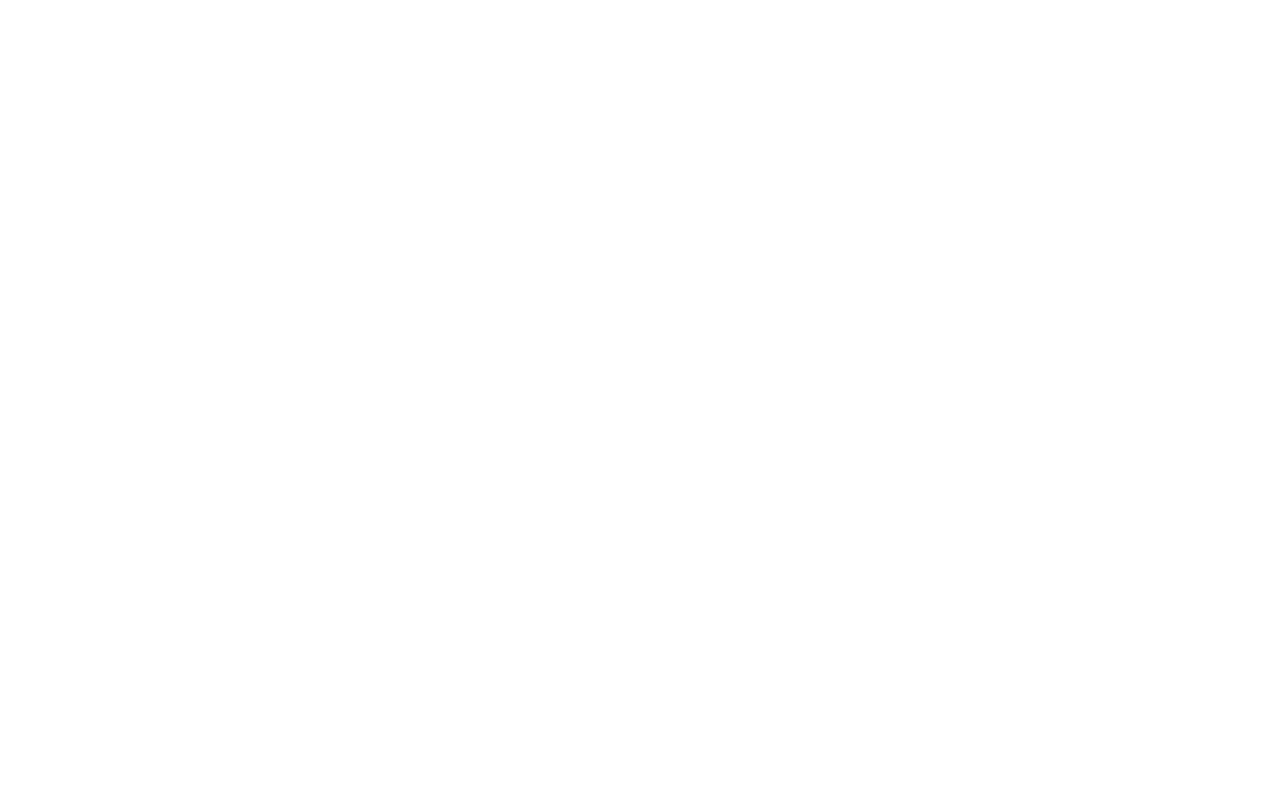
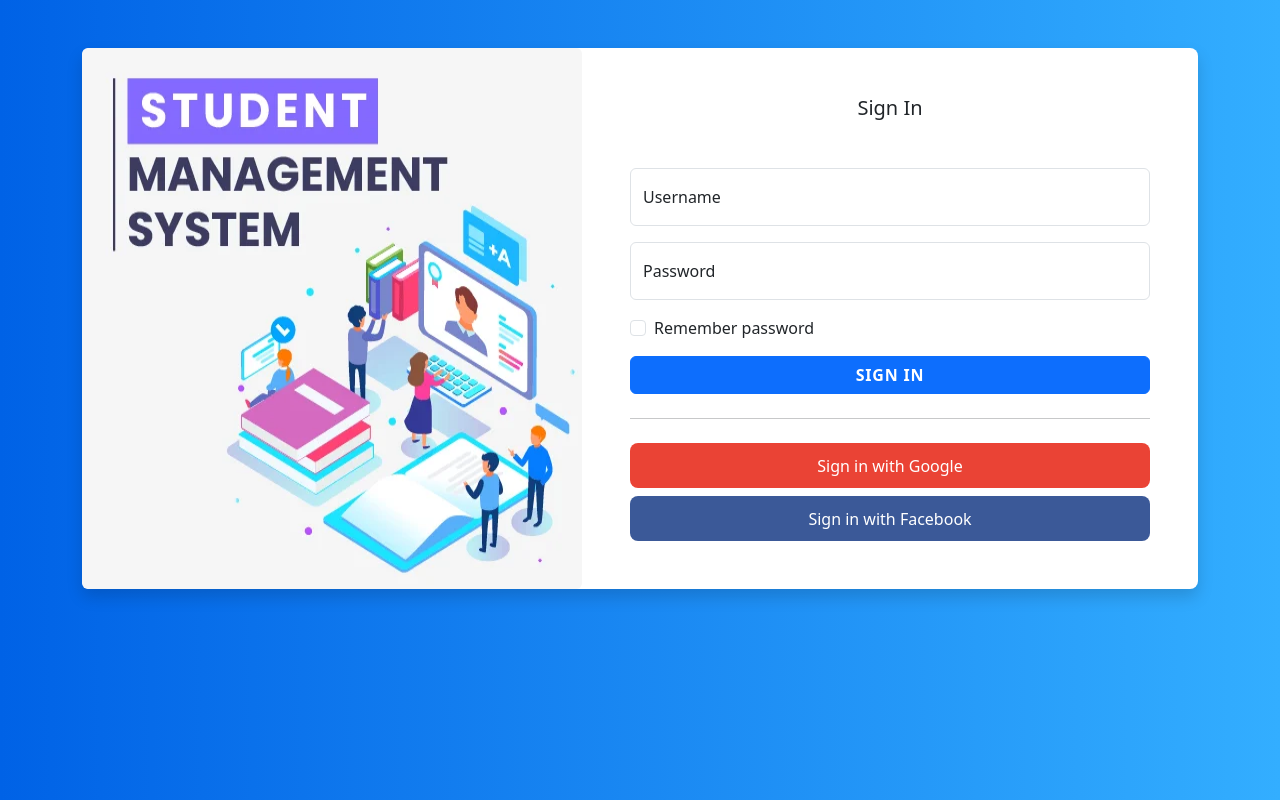
Before and after one commit to Animik01/Student-Management-System, a React (Create React App) app in the folder client/: page /login in a window 1280 px wide. Before the commit this address had no page. Built offline with nearby package versions, Linux system fonts and the light colour scheme; the HTML template or start-up script is replaced by a standard one.

Commit message:
Apllication ready with CRUD operation

```diff
--- a/client/src/App.js
+++ b/client/src/App.js
@@ -1,5 +1,11 @@
 import "./App.css";
-import { BrowserRouter as Router, Route, Routes } from "react-router-dom";
+import {
+  BrowserRouter as Router,
+  Route,
+  Routes,
+  Navigate,
+} from "react-router-dom";
+import React, { useState, useEffect } from "react";
 import Home from "./Pages/Home";
 import Login from "./Pages/Login";
 import UpdateStudent from "./Pages/UpdateStudent";
@@ -7,16 +13,73 @@ import StudentsSection from "./Pages/StudentsSection";
 import ExistingStudent from "./Pages/ExistingStudent";
 
 function App(props) {
+  const [isLoggedIn, setIsLoggedIn] = useState(false);
+  const [username, setUsername] = useState("");
+
+  useEffect(() => {
+    // Check local storage for login status
+    const storedUsername = sessionStorage.getItem("username");
+    if (storedUsername) {
+      setIsLoggedIn(true);
+      setUsername(storedUsername);
+    }
+  }, []);
+
+  const handleLogin = (user) => {
+    setIsLoggedIn(true);
+    setUsername(user);
+    sessionStorage.setItem("username", user);
+  };
+
   return (
     <>
       <Router>
         <Routes>
-          <Route path="/" element={<Login />} />
-          <Route path="/home" element={<Home />} />
-          <Route path="/update-student/:index" element={<UpdateStudent />} />
-          <Route path="/new-students-area" element={<StudentsSection />} />
-          <Route path="/existing-students-area" element={<ExistingStudent />} />
+          <Route
+            path="/"
+            element={isLoggedIn ? <Home /> : <Navigate to="/login" replace />}
+          />
+          <Route
+            path="/login"
+            element={
+              isLoggedIn ? (
+                <Navigate to="/" replace />
+              ) : (
+                <Login onLogin={handleLogin} />
+              )
+            }
+          />
+          <Route
+            path="/update-student/:index"
+            element={
+              isLoggedIn ? <UpdateStudent /> : <Navigate to="/login" replace />
+            }
+          />
+          <Route
+            path="/new-students-area"
+            element={
+              isLoggedIn ? (
+                <StudentsSection />
+              ) : (
+                <Navigate to="/login" replace />
+              )
+            }
+          />
+          <Route
+            path="/existing-students-area"
+            element={
+              isLoggedIn ? (
+                <ExistingStudent />
+              ) : (
+                <Navigate to="/login" replace />
+              )
+            }
+          />
         </Routes>
+        {/* <Routes>
+          <Route path="/login" element={<Login />} />
+          <Route path="/" element={<Home />} />
+        </Routes> */}
       </Router>
     </>
   );
--- a/client/src/Components/Navbar.jsx
+++ b/client/src/Components/Navbar.jsx
@@ -1,8 +1,18 @@
-import { React } from "react";
+import React, { useState } from "react";
 import { Link } from "react-router-dom";
 import img from "../Images/img3.png";
 
 function Navbar() {
+  const [isLoggedIn, setIsLoggedIn] = useState(false);
+  const [username, setUsername] = useState("");
+
+  const handleLogout = () => {
+    setIsLoggedIn(false);
+    setUsername("");
+    sessionStorage.removeItem("username");
+    window. location. reload();
+  };
+
   return (
     <div>
       <nav className="navbar navbar-expand-lg navbar-light bg-light">
@@ -29,7 +39,7 @@ function Navbar() {
             <div class="collapse navbar-collapse" id="navbarNavDropdown">
               <ul class="navbar-nav ms-auto nav-tabs">
                 <li class="nav-item">
-                  <Link class="nav-link mx-2" aria-current="page" to="/home">
+                  <Link class="nav-link mx-2" aria-current="page" to="/">
                     Home
                   </Link>
                 </li>
@@ -44,7 +54,7 @@ function Navbar() {
                   </Link>
                 </li>*/}
                 <li class="nav-item">
-                  <Link class="nav-link mx-4" to="/">
+                  <Link class="nav-link mx-4" onClick={handleLogout} to="/login">
                     Log Out
                   </Link>
                 </li>
--- /dev/null
+++ b/client/src/Data/users.json
@@ -0,0 +1,5 @@
+[
+    {"username": "user1","password": "password1"},
+    {"username": "admin","password": "admin"},
+    {"username": "animik","password": "12345"}
+]
--- a/client/src/Pages/Login.jsx
+++ b/client/src/Pages/Login.jsx
@@ -1,10 +1,27 @@
 /* eslint-disable jsx-a11y/img-redundant-alt */
-import React from "react";
+import React, { useState } from "react";
 import "./Page.css";
 import img from "../Images/img2.webp";
 import { Link } from "react-router-dom";
+import usersData from "../Data/users.json";
 
-export default function Login() {
+export default function Login({ onLogin }) {
+  const [username, setUsername] = useState("");
+  const [password, setPassword] = useState("");
+  const [error, setError] = useState("");
+
+  const handleLogin = () => {
+    const user = usersData.find(
+      (u) => u.username === username && u.password === password
+    );
+    if (user) {
+      onLogin(user.username);
+    } else {
+      setError("Invalid credentials. Please try again.");
+      alert("Invalid credentials. Please try again.");
+    }
+  };
+
   return (
     <div className="body p-5">
       <div className="container mx-auto">
@@ -23,19 +40,23 @@ export default function Login() {
                 <form>
                   <div className="form-floating mb-3">
                     <input
-                      type="email"
+                      type="text"
+                      placeholder="Username"
+                      value={username}
+                      onChange={(e) => setUsername(e.target.value)}
                       className="form-control"
                       id="floatingInput"
-                      placeholder="name@example.com"
                     />
                     <label for="floatingInput">Username</label>
                   </div>
                   <div className="form-floating mb-3">
                     <input
                       type="password"
+                      placeholder="Password"
+                      value={password}
+                      onChange={(e) => setPassword(e.target.value)}
                       className="form-control"
                       id="floatingPassword"
-                      placeholder="Password"
                     />
                     <label for="floatingPassword">Password</label>
                   </div>
@@ -56,11 +77,13 @@ export default function Login() {
                   </div>
                   <div className="d-grid">
                     <Link
-                      to={"/home"}
+                      to={"/"}
+                      onClick={handleLogin}
                       className="text-decoration-none btn btn-primary btn-login text-uppercase fw-bold"
                     >
                       Sign in
                     </Link>
+                    {error && <div style={{ color: "red" }}>{error}</div>}
                   </div>
                   <hr className="my-4" />
                   <div className="d-grid mb-2">
```
